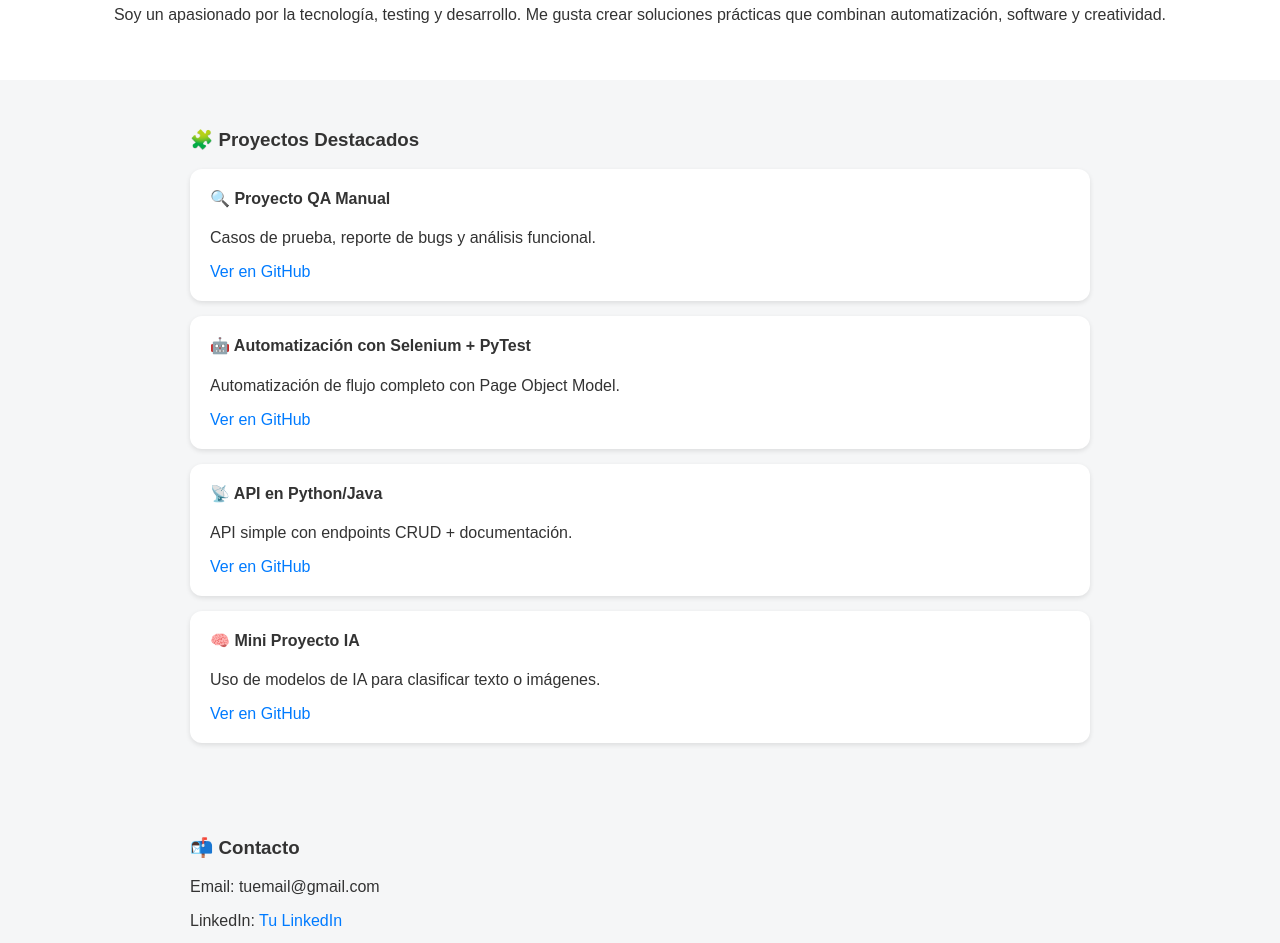
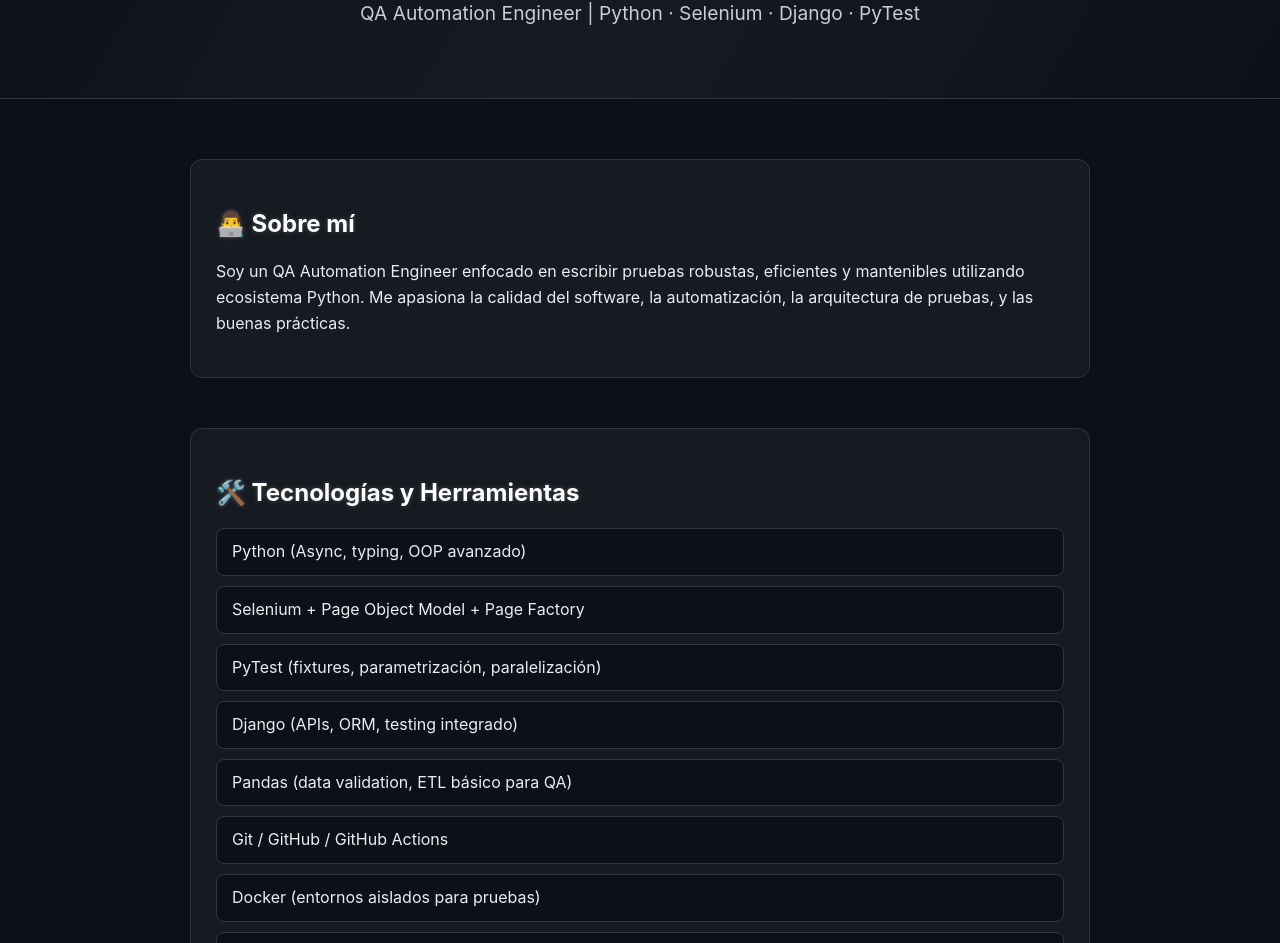
Before and after one commit to devmakerstudio/devmakerstudio.github.io, a plain HTML site: page index.html in a window 1280 px wide. Shown: the part 180-1123 px from the top of the page. Drawn offline with Linux system fonts and the light colour scheme.

Commit message:
Update index.html

```diff
--- a/index.html
+++ b/index.html
@@ -1,55 +1,150 @@
 <!DOCTYPE html>
-<html lang="es">
+<html lang="en">
 <head>
-    <meta charset="UTF-8">
-    <meta name="viewport" content="width=device-width, initial-scale=1.0">
-    <title>Portafolio — DevMakerStudio(Socrates)</title>
-    <link rel="stylesheet" href="styles.css">
+  <meta charset="UTF-8" />
+  <meta name="viewport" content="width=device-width, initial-scale=1.0" />
+  <title>Professional QA Automation Portfolio</title>
+  <style>
+    body {
+      font-family: "Inter", sans-serif;
+      margin: 0;
+      padding: 0;
+      background: #0d1117;
+      color: #e6edf3;
+      line-height: 1.6;
+    }
+
+    a {
+      color: #58a6ff;
+      text-decoration: none;
+      transition: 0.3s ease;
+    }
+
+    a:hover {
+      color: #1f6feb;
+      text-shadow: 0 0 8px rgba(88,166,255,0.8);
+    }
+
+    header {
+      padding: 50px 20px;
+      text-align: center;
+      background: linear-gradient(120deg, #0d1117, #161b22, #0d1117);
+      border-bottom: 1px solid #30363d;
+    }
+
+    header h1 {
+      font-size: 3rem;
+      margin-bottom: 10px;
+      color: #ffffff;
+      text-shadow: 0 0 12px rgba(255,255,255,0.2);
+    }
+
+    header p {
+      font-size: 1.2rem;
+      opacity: 0.85;
+    }
+
+    .container {
+      max-width: 900px;
+      margin: 40px auto;
+      padding: 20px;
+    }
+
+    section {
+      margin-bottom: 50px;
+      padding: 25px;
+      background: #161b22;
+      border: 1px solid #30363d;
+      border-radius: 12px;
+      transition: 0.3s ease;
+    }
+
+    section:hover {
+      box-shadow: 0 0 20px rgba(88,166,255,0.15);
+      transform: translateY(-3px);
+      border-color: #58a6ff;
+    }
+
+    h2 {
+      color: #ffffff;
+      margin-bottom: 15px;
+      text-shadow: 0 0 5px rgba(255,255,255,0.2);
+    }
+
+    ul {
+      list-style: none;
+      padding: 0;
+    }
+
+    ul li {
+      margin: 10px 0;
+      padding: 10px 15px;
+      background: #0d1117;
+      border-radius: 8px;
+      border: 1px solid #30363d;
+      transition: 0.3s ease;
+    }
+
+    ul li:hover {
+      border-color: #58a6ff;
+      box-shadow: 0 0 12px rgba(88,166,255,0.2);
+      transform: translateX(5px);
+    }
+
+    footer {
+      text-align: center;
+      padding: 30px;
+      opacity: 0.7;
+    }
+  </style>
 </head>
+<body>
+  <header>
+    <h1>Sócrates Palacios</h1>
+    <p>QA Automation Engineer | Python · Selenium · Django · PyTest</p>
+  </header>
 
-<body>
-    <header>
-        <img src="assets/imagen-perfil.png" alt="Foto" class="profile">
-        <h1>Tu Nombre</h1>
-        <h2>QA | Automatización | Desarrollador | IA</h2>
-        <p>Soy un apasionado por la tecnología, testing y desarrollo. Me gusta crear soluciones prácticas que combinan automatización, software y creatividad.</p>
-    </header>
-
+  <div class="container">
     <section>
-        <h3>🧩 Proyectos Destacados</h3>
-
-        <div class="card">
-            <h4>🔍 Proyecto QA Manual</h4>
-            <p>Casos de prueba, reporte de bugs y análisis funcional.</p>
-            <a href="https://github.com/TU_USUARIO/proyecto-qa" target="_blank">Ver en GitHub</a>
-        </div>
-
-        <div class="card">
-            <h4>🤖 Automatización con Selenium + PyTest</h4>
-            <p>Automatización de flujo completo con Page Object Model.</p>
-            <a href="https://github.com/TU_USUARIO/selenium-automation" target="_blank">Ver en GitHub</a>
-        </div>
-
-        <div class="card">
-            <h4>📡 API en Python/Java</h4>
-            <p>API simple con endpoints CRUD + documentación.</p>
-            <a href="https://github.com/TU_USUARIO/api-demo" target="_blank">Ver en GitHub</a>
-        </div>
-
-        <div class="card">
-            <h4>🧠 Mini Proyecto IA</h4>
-            <p>Uso de modelos de IA para clasificar texto o imágenes.</p>
-            <a href="https://github.com/TU_USUARIO/proyecto-ia" target="_blank">Ver en GitHub</a>
-        </div>
-
+      <h2>👨‍💻 Sobre mí</h2>
+      <p>
+        Soy un QA Automation Engineer enfocado en escribir pruebas robustas, eficientes y mantenibles utilizando ecosistema Python. Me apasiona la calidad del software, la automatización, la arquitectura de pruebas, y las buenas prácticas.
+      </p>
     </section>
 
     <section>
-        <h3>📬 Contacto</h3>
-        <p>Email: tuemail@gmail.com</p>
-        <p>LinkedIn: <a href="#">Tu LinkedIn</a></p>
-        <p>GitHub: <a href="https://github.com/TU_USUARIO">github.com/TU_USUARIO</a></p>
+      <h2>🛠️ Tecnologías y Herramientas</h2>
+      <ul>
+        <li>Python (Async, typing, OOP avanzado)</li>
+        <li>Selenium + Page Object Model + Page Factory</li>
+        <li>PyTest (fixtures, parametrización, paralelización)</li>
+        <li>Django (APIs, ORM, testing integrado)</li>
+        <li>Pandas (data validation, ETL básico para QA)</li>
+        <li>Git / GitHub / GitHub Actions</li>
+        <li>Docker (entornos aislados para pruebas)</li>
+        <li>CI/CD básico para pipelines de pruebas</li>
+      </ul>
     </section>
 
+    <section>
+      <h2>🚀 Proyectos Destacados</h2>
+      <ul>
+        <li><strong>Framework de automatización en Python + PyTest + Selenium</strong><br>Arquitectura modular, reporting y fixtures profesionales.</li>
+        <li><strong>API Testing con Django + PyTest</strong><br>Validación de endpoints, seguridad, respuestas y rendimiento.</li>
+        <li><strong>Data QA con Pandas</strong><br>Limpieza, validación y verificación automatizada de datasets.</li>
+      </ul>
+    </section>
+
+    <section>
+      <h2>📫 Contacto</h2>
+      <p>Email: <a href="mailto:socratespalacios@gmail.com">socratespalacios@gmail.com</a></p>
+      <p>GitHub: <a href="https://github.com/">Tu GitHub Aquí</a></p>
+      <p>LinkedIn: <a href="#">Tu LinkedIn Aquí</a></p>
+    </section>
+  </div>
+
+  <footer>
+    © 2025 Sócrates Palacios — Portafolio QA Automation
+  </footer>
 </body>
 </html>
```
